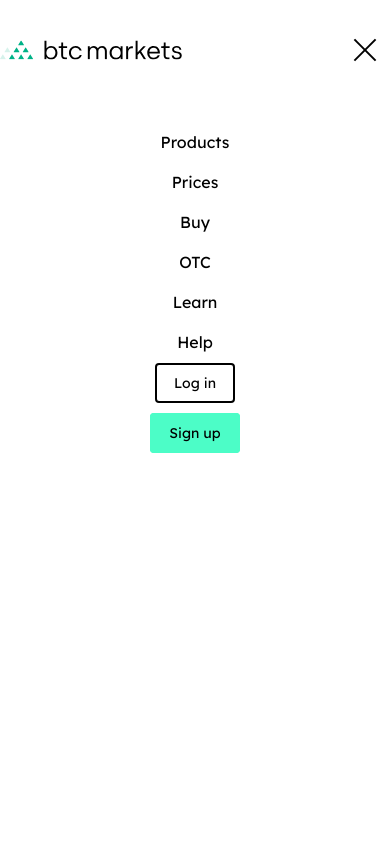
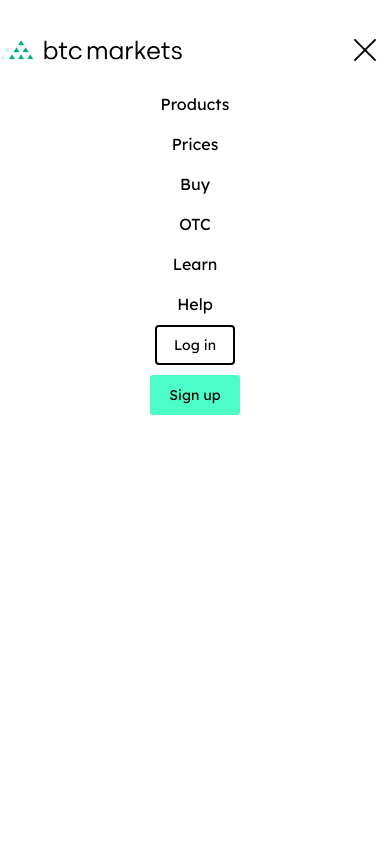
Before and after one commit to itslapsu/btcMarket, a plain HTML site: page index.html in a window 390 px wide. Both pictures are taken after a click on the element 365 px from the left and 50 px from the top of the page. Shown: the top 843 px of the page. Drawn offline with Linux system fonts and the light colour scheme.

Commit message:
fixed adaptive burger menu scroll

```diff
--- a/css/components/header.css
+++ b/css/components/header.css
@@ -2,8 +2,9 @@
     display: flex;
     flex-wrap: wrap;
     justify-content: space-between;
-    margin-top: 40px;
+    padding-top: 40px;
     position: relative;
+    background: #fff;
 }
 
 .header .logo-url {
--- a/css/components/nav.css
+++ b/css/components/nav.css
@@ -46,15 +46,15 @@
         left: 0;
         top: -1000px;
         width: 100vw;
-        height: 100vh;
+        height: calc(100vh - 78px);
         text-align: center;
         background-color: #fff;
-        margin-top: 92px;
+        padding-top: 16px;
         transition: 0.3s all;
     }
 
     .nav.active {
-        top: 0;
+        top: 78px;
     }
 
     .nav ul {
```
